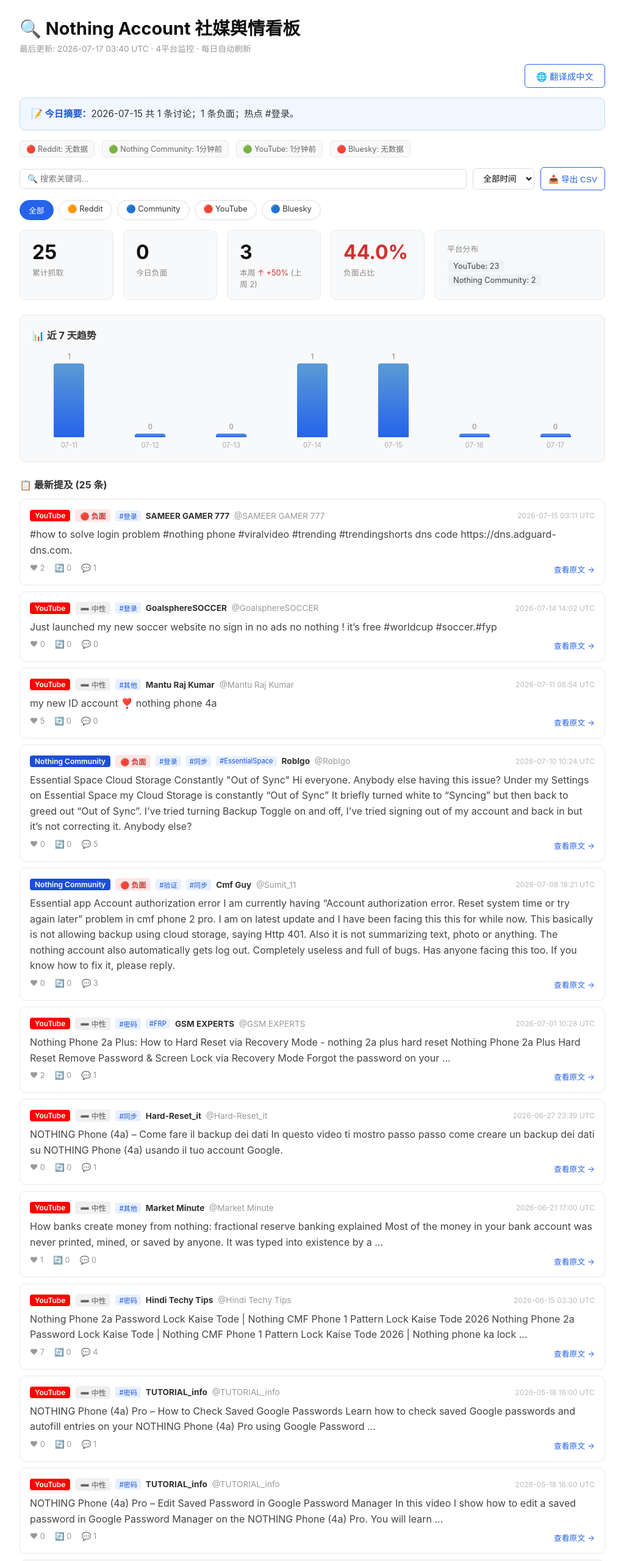
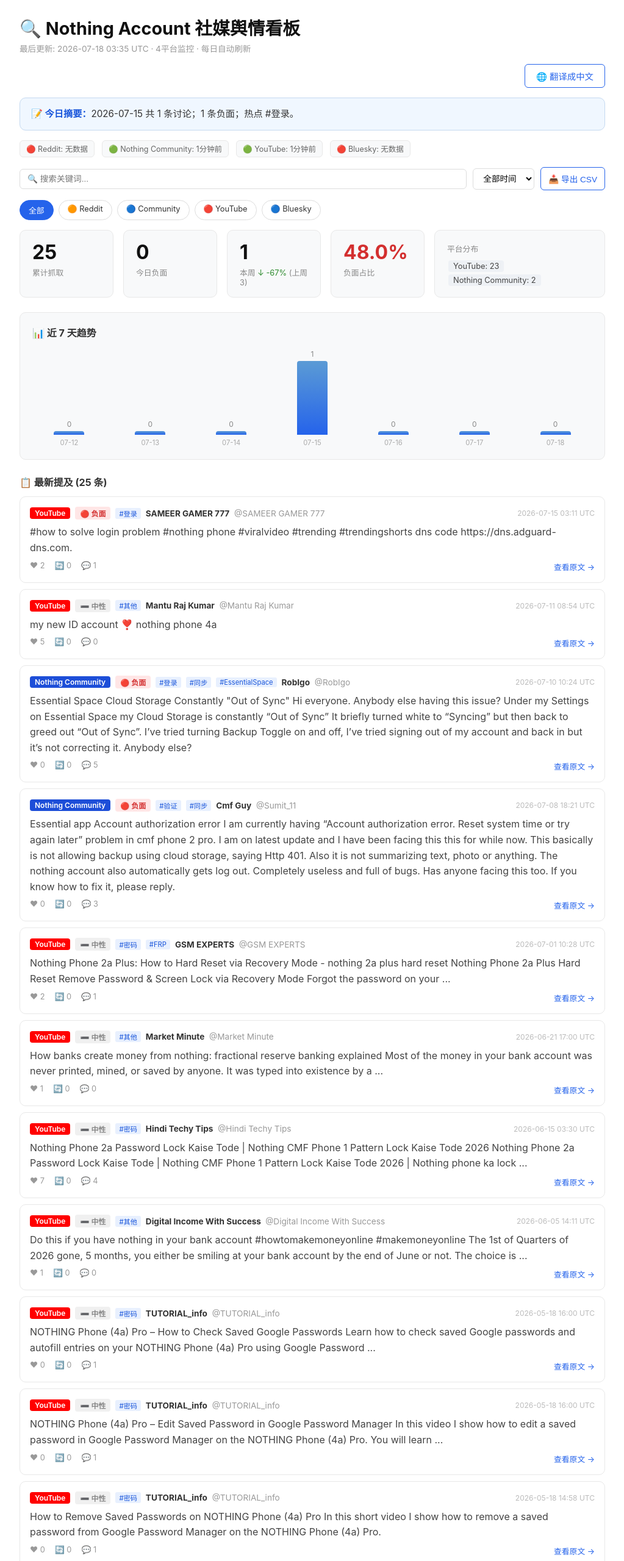
Before and after one commit to janeyan-a11y/nothing-account-monitor, a plain HTML site: page index.html in a window 1280 px wide. Shown: the top 2560 px of the page at 61% size, without its empty margins (128-1151 px from the left). Drawn offline with Linux system fonts and the light colour scheme.

Commit message:
Auto: daily social monitor update [skip ci] bbfa33d10a16f4c63c6de7bfbb9d4e98db105026

```diff
--- a/index.html
+++ b/index.html
@@ -74,7 +74,7 @@
 <body>
 <div class="container">
 <h1>🔍 Nothing Account 社媒舆情看板</h1>
-<div class="subtitle">最后更新: 2026-07-17 03:40 UTC · 4平台监控 · 每日自动刷新</div>
+<div class="subtitle">最后更新: 2026-07-18 03:35 UTC · 4平台监控 · 每日自动刷新</div>
 <div class="translate-bar"><button class="btn-translate" id="btnTranslate" onclick="toggleTranslate()">🌐 翻译成中文</button></div>
 <div class="daily-summary"><strong>📝 今日摘要：</strong>2026-07-15 共 1 条讨论；1 条负面；热点 #登录。</div>
 <div class="status-bar"><span class="status-chip">🔴 Reddit: 无数据</span><span class="status-chip">🟢 Nothing Community: 1分钟前</span><span class="status-chip">🟢 YouTube: 1分钟前</span><span class="status-chip">🔴 Bluesky: 无数据</span></div>
@@ -94,11 +94,11 @@
 <div class="stats-grid">
   <div class="stat-card"><div class="number">25</div><div class="label">累计抓取</div></div>
   <div class="stat-card"><div class="number">0</div><div class="label">今日负面</div></div>
-  <div class="stat-card"><div class="number">3</div><div class="label">本周 <span class="trend-up">↑ +50%</span> (上周 2)</div></div>
-  <div class="stat-card"><div class="number" style="color:#d32f2f">44.0%</div><div class="label">负面占比</div></div>
+  <div class="stat-card"><div class="number">1</div><div class="label">本周 <span class="trend-down">↓ -67%</span> (上周 3)</div></div>
+  <div class="stat-card"><div class="number" style="color:#d32f2f">48.0%</div><div class="label">负面占比</div></div>
   <div class="stat-card" style="flex:2;min-width:280px;"><div class="label" style="margin-top:4px;">平台分布</div><div style="margin-top:8px;"><span class="stat-chip pfilter" data-p="YouTube" onclick="filterPlatform('YouTube')">YouTube: 23</span><span class="stat-chip pfilter" data-p="Nothing Community" onclick="filterPlatform('Nothing Community')">Nothing Community: 2</span></div></div>
 </div>
-<div class="trend-section"><h3>📊 近 7 天趋势</h3><div class="bar-chart"><div class="bar-col"><div class="bar-value">1</div><div class="bar-fill" style="height:100%"></div><div class="bar-label">07-11</div></div><div class="bar-col"><div class="bar-value">0</div><div class="bar-fill" style="height:4%"></div><div class="bar-label">07-12</div></div><div class="bar-col"><div class="bar-value">0</div><div class="bar-fill" style="height:4%"></div><div class="bar-label">07-13</div></div><div class="bar-col"><div class="bar-value">1</div><div class="bar-fill" style="height:100%"></div><div class="bar-label">07-14</div></div><div class="bar-col"><div class="bar-value">1</div><div class="bar-fill" style="height:100%"></div><div class="bar-label">07-15</div></div><div class="bar-col"><div class="bar-value">0</div><div class="bar-fill" style="height:4%"></div><div class="bar-label">07-16</div></div><div class="bar-col"><div class="bar-value">0</div><div class="bar-fill" style="height:4%"></div><div class="bar-label">07-17</div></div></div></div>
+<div class="trend-section"><h3>📊 近 7 天趋势</h3><div class="bar-chart"><div class="bar-col"><div class="bar-value">0</div><div class="bar-fill" style="height:4%"></div><div class="bar-label">07-12</div></div><div class="bar-col"><div class="bar-value">0</div><div class="bar-fill" style="height:4%"></div><div class="bar-label">07-13</div></div><div class="bar-col"><div class="bar-value">0</div><div class="bar-fill" style="height:4%"></div><div class="bar-label">07-14</div></div><div class="bar-col"><div class="bar-value">1</div><div class="bar-fill" style="height:100%"></div><div class="bar-label">07-15</div></div><div class="bar-col"><div class="bar-value">0</div><div class="bar-fill" style="height:4%"></div><div class="bar-label">07-16</div></div><div class="bar-col"><div class="bar-value">0</div><div class="bar-fill" style="height:4%"></div><div class="bar-label">07-17</div></div><div class="bar-col"><div class="bar-value">0</div><div class="bar-fill" style="height:4%"></div><div class="bar-label">07-18</div></div></div></div>
 <div class="mentions-section">
   <h3>📋 最新提及 (<span id="mentionCount">25</span> 条)</h3>
   <div class="mention-card" data-platform="YouTube" data-sentiment="negative" data-date="2026-07-15" data-tags="#登录">
@@ -114,21 +114,6 @@
   <div class="mention-footer">
     <span>❤ 2</span><span>🔄 0</span><span>💬 1</span>
     <a href="https://www.youtube.com/watch?v=1mFUQxwK0Bs" target="_blank" class="source-link">查看原文 →</a>
-  </div>
-</div>
-<div class="mention-card" data-platform="YouTube" data-sentiment="neutral" data-date="2026-07-14" data-tags="#登录">
-  <div class="mention-header">
-    <span class="platform-badge platform-youtube">YouTube</span>
-    <span class="sent-badge sent-neutral">➖ 中性</span> <span class="topic-tag">#登录</span>
-    <span class="author"><strong>GoalsphereSOCCER</strong> <span class="username">@GoalsphereSOCCER</span></span>
-    <span class="time">2026-07-14 14:02 UTC</span>
-  </div>
-  <div class="mention-text">Just launched my new soccer website no sign in no ads no nothing ! it’s free #worldcup  #soccer.#fyp
-
-</div>
-  <div class="mention-footer">
-    <span>❤ 0</span><span>🔄 0</span><span>💬 0</span>
-    <a href="https://www.youtube.com/watch?v=SaFhef2KOKw" target="_blank" class="source-link">查看原文 →</a>
   </div>
 </div>
 <div class="mention-card" data-platform="YouTube" data-sentiment="neutral" data-date="2026-07-11" data-tags="#其他">
@@ -201,21 +186,6 @@
     <a href="https://www.youtube.com/watch?v=N1hb8tffdKg" target="_blank" class="source-link">查看原文 →</a>
   </div>
 </div>
-<div class="mention-card" data-platform="YouTube" data-sentiment="neutral" data-date="2026-06-27" data-tags="#同步">
-  <div class="mention-header">
-    <span class="platform-badge platform-youtube">YouTube</span>
-    <span class="sent-badge sent-neutral">➖ 中性</span> <span class="topic-tag">#同步</span>
-    <span class="author"><strong>Hard-Reset_it</strong> <span class="username">@Hard-Reset_it</span></span>
-    <span class="time">2026-06-27 23:39 UTC</span>
-  </div>
-  <div class="mention-text">NOTHING Phone (4a) – Come fare il backup dei dati
-
-In questo video ti mostro passo passo come creare un backup dei dati su NOTHING Phone (4a) usando il tuo account Google.</div>
-  <div class="mention-footer">
-    <span>❤ 0</span><span>🔄 0</span><span>💬 1</span>
-    <a href="https://www.youtube.com/watch?v=IaZ-Heb0ibk" target="_blank" class="source-link">查看原文 →</a>
-  </div>
-</div>
 <div class="mention-card" data-platform="YouTube" data-sentiment="neutral" data-date="2026-06-21" data-tags="#其他">
   <div class="mention-header">
     <span class="platform-badge platform-youtube">YouTube</span>
@@ -244,6 +214,21 @@
   <div class="mention-footer">
     <span>❤ 7</span><span>🔄 0</span><span>💬 4</span>
     <a href="https://www.youtube.com/watch?v=h8x37s7Xkws" target="_blank" class="source-link">查看原文 →</a>
+  </div>
+</div>
+<div class="mention-card" data-platform="YouTube" data-sentiment="neutral" data-date="2026-06-05" data-tags="#其他">
+  <div class="mention-header">
+    <span class="platform-badge platform-youtube">YouTube</span>
+    <span class="sent-badge sent-neutral">➖ 中性</span> <span class="topic-tag">#其他</span>
+    <span class="author"><strong>Digital Income With Success </strong> <span class="username">@Digital Income With Success </span></span>
+    <span class="time">2026-06-05 14:11 UTC</span>
+  </div>
+  <div class="mention-text">Do this if you have nothing in your bank account #howtomakemoneyonline #makemoneyonline
+
+The 1st of Quarters of 2026 gone, 5 months, you either be smiling at your bank account by the end of June or not. The choice is ...</div>
+  <div class="mention-footer">
+    <span>❤ 1</span><span>🔄 0</span><span>💬 0</span>
+    <a href="https://www.youtube.com/watch?v=d2fJ82d031E" target="_blank" class="source-link">查看原文 →</a>
   </div>
 </div>
 <div class="mention-card" data-platform="YouTube" data-sentiment="neutral" data-date="2026-05-18" data-tags="#密码">
@@ -377,7 +362,7 @@
 
 Welcome to Novel Story M Dive into an epic fantasy world where destiny is rewritten and power awakens from the very ...</div>
   <div class="mention-footer">
-    <span>❤ 346</span><span>🔄 0</span><span>💬 17</span>
+    <span>❤ 347</span><span>🔄 0</span><span>💬 17</span>
     <a href="https://www.youtube.com/watch?v=8trQd3IOwz8" target="_blank" class="source-link">查看原文 →</a>
   </div>
 </div>
@@ -407,7 +392,7 @@
 
 Instagram Account Delete Kaise Kare | How To Delete Instagram Account Permanently #Shorts धन्यवाद आपका ...</div>
   <div class="mention-footer">
-    <span>❤ 10884</span><span>🔄 0</span><span>💬 80</span>
+    <span>❤ 10923</span><span>🔄 0</span><span>💬 80</span>
     <a href="https://www.youtube.com/watch?v=pMirPUsy43I" target="_blank" class="source-link">查看原文 →</a>
   </div>
 </div>
@@ -424,6 +409,21 @@
   <div class="mention-footer">
     <span>❤ 471</span><span>🔄 0</span><span>💬 348</span>
     <a href="https://www.youtube.com/watch?v=F4g_eOlCO1Y" target="_blank" class="source-link">查看原文 →</a>
+  </div>
+</div>
+<div class="mention-card" data-platform="YouTube" data-sentiment="negative" data-date="2025-07-28" data-tags="#登录">
+  <div class="mention-header">
+    <span class="platform-badge platform-youtube">YouTube</span>
+    <span class="sent-badge sent-negative">🔴 负面</span> <span class="topic-tag">#登录</span>
+    <span class="author"><strong>The United Stand</strong> <span class="username">@The United Stand</span></span>
+    <span class="time">2025-07-28 01:01 UTC</span>
+  </div>
+  <div class="mention-text">The WORST Signing In Man United&amp;#39;s HISTORY?
+
+PLAYER RATINGS: https://tusplayerratings.com 🎙️ PODCAST: Spotify: https://buff.ly/sgqB5Sz –Apple: https://buff.ly/Ld4Kzd6 ...</div>
+  <div class="mention-footer">
+    <span>❤ 42495</span><span>🔄 0</span><span>💬 2758</span>
+    <a href="https://www.youtube.com/watch?v=vDJhelYZUcA" target="_blank" class="source-link">查看原文 →</a>
   </div>
 </div>
 <div class="mention-card" data-platform="YouTube" data-sentiment="positive" data-date="2025-07-20" data-tags="#登录">
@@ -452,7 +452,7 @@
 
 Instagram fake account delete | Instagram fake id kaise delete kare | Instagram id delete kaise kare Your Queries: instagram ...</div>
   <div class="mention-footer">
-    <span>❤ 7933</span><span>🔄 0</span><span>💬 190</span>
+    <span>❤ 7943</span><span>🔄 0</span><span>💬 190</span>
     <a href="https://www.youtube.com/watch?v=r-vsh843yNA" target="_blank" class="source-link">查看原文 →</a>
   </div>
 </div>
@@ -467,7 +467,7 @@
 
 Hello Friends!! Hope Aap Sabhi Achhe hai... instagram account delete kaise kare permanently | how to delete instagram account ...</div>
   <div class="mention-footer">
-    <span>❤ 1130</span><span>🔄 0</span><span>💬 8</span>
+    <span>❤ 1131</span><span>🔄 0</span><span>💬 8</span>
     <a href="https://www.youtube.com/watch?v=C7Qwrp6orGI" target="_blank" class="source-link">查看原文 →</a>
   </div>
 </div>
@@ -482,7 +482,7 @@
 
 How to delete Instagram account parmanetly | Instagram account delete option not showing kya kare Your Queries instagram ...</div>
   <div class="mention-footer">
-    <span>❤ 7931</span><span>🔄 0</span><span>💬 4045</span>
+    <span>❤ 7950</span><span>🔄 0</span><span>💬 4047</span>
     <a href="https://www.youtube.com/watch?v=0R4tqnpLD34" target="_blank" class="source-link">查看原文 →</a>
   </div>
 </div>
```
